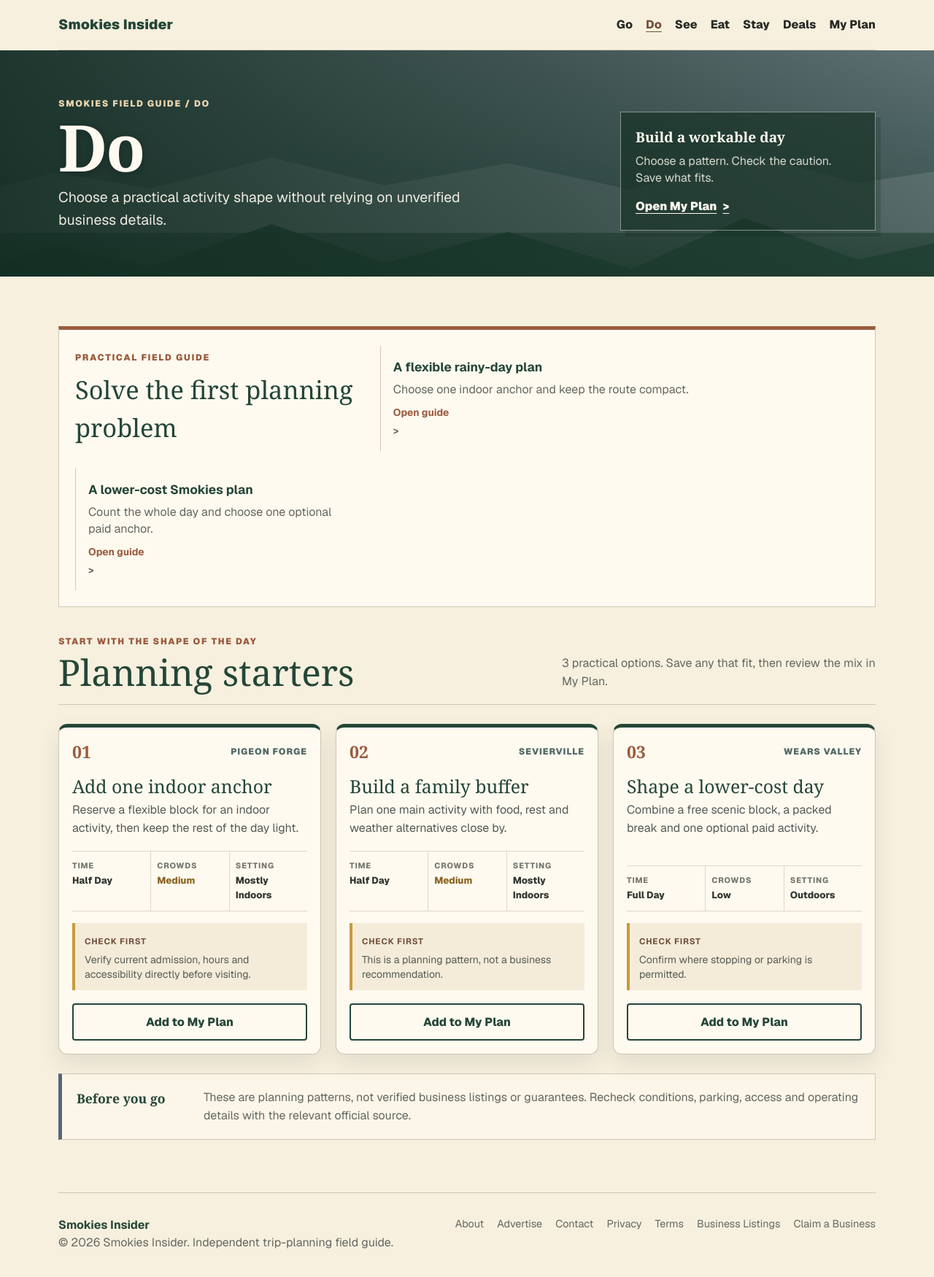
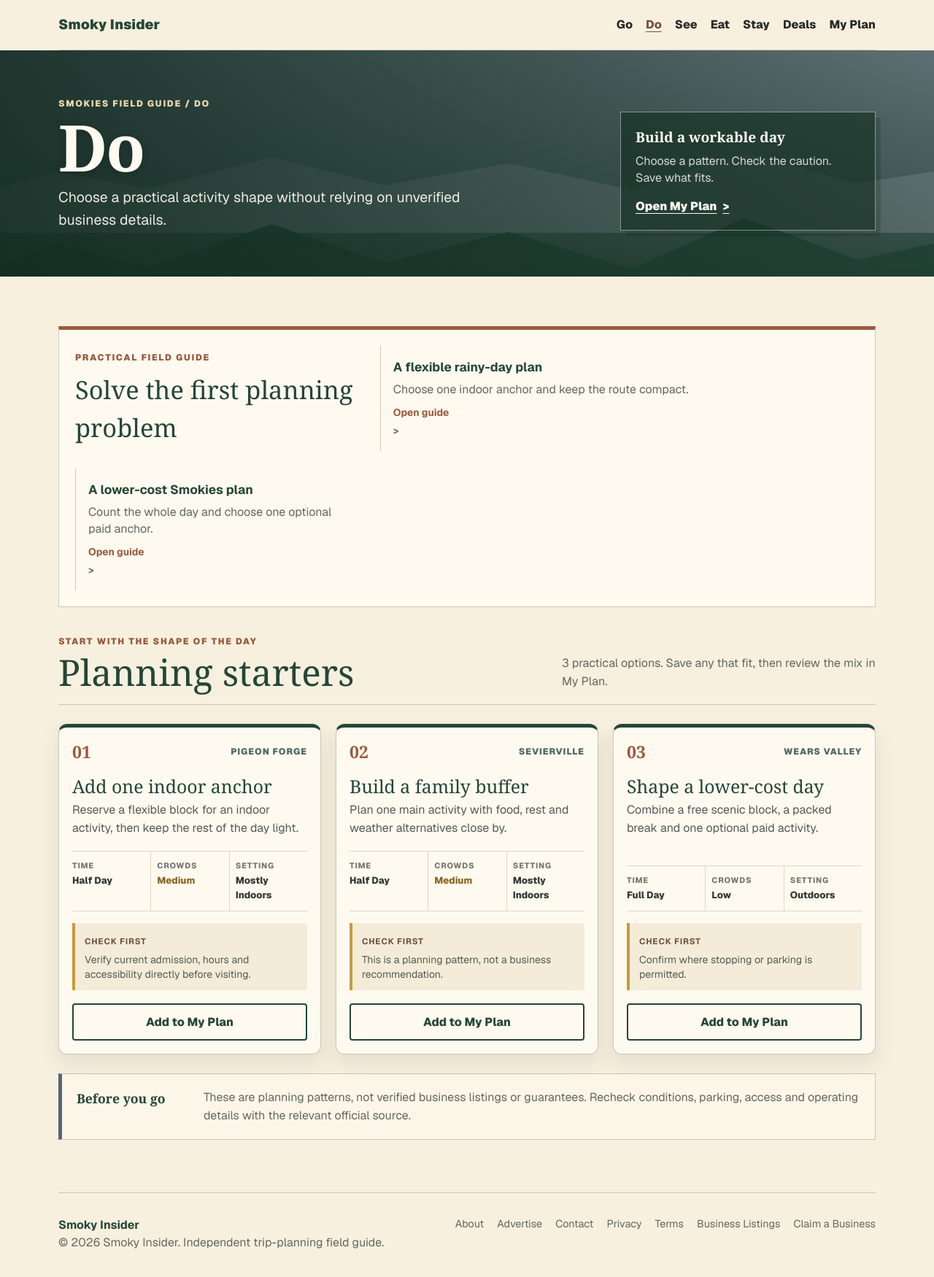
Before and after one commit to masondtorres/smokies-insider-guide, a Next.js app: page /do in a window 1280 px wide. Shown: the top 1750 px of the page at 73% size. Built offline with nearby package versions, Linux system fonts and the light colour scheme.

Commit message:
Brand: use Smoky Insider public name

```diff
--- a/src/components/category-page.tsx
+++ b/src/components/category-page.tsx
@@ -49,7 +49,7 @@ export function CategoryPage({ category }: { category: Category }) {
   return (
     <div className="category-foundation">
       <header className="category-header">
-        <Link className="category-wordmark" href="/">Smokies Insider</Link>
+        <Link className="category-wordmark" href="/">Smoky Insider</Link>
         <nav className="category-nav" aria-label="Primary navigation">
           {navigation.map(([label, href, key]) => (
             <Link aria-current={key === category ? "page" : undefined} href={href} key={href}>
@@ -125,8 +125,8 @@ export function CategoryPage({ category }: { category: Category }) {
 
       <footer className="category-footer">
         <div>
-          <strong>Smokies Insider</strong>
-          <span>© 2026 Smokies Insider. Independent trip-planning field guide.</span>
+          <strong>Smoky Insider</strong>
+          <span>© 2026 Smoky Insider. Independent trip-planning field guide.</span>
         </div>
         <nav className="category-footer-links" aria-label="Policy and information links">
           {footerLinks.map(([label, href]) => <Link href={href} key={href}>{label}</Link>)}
```
